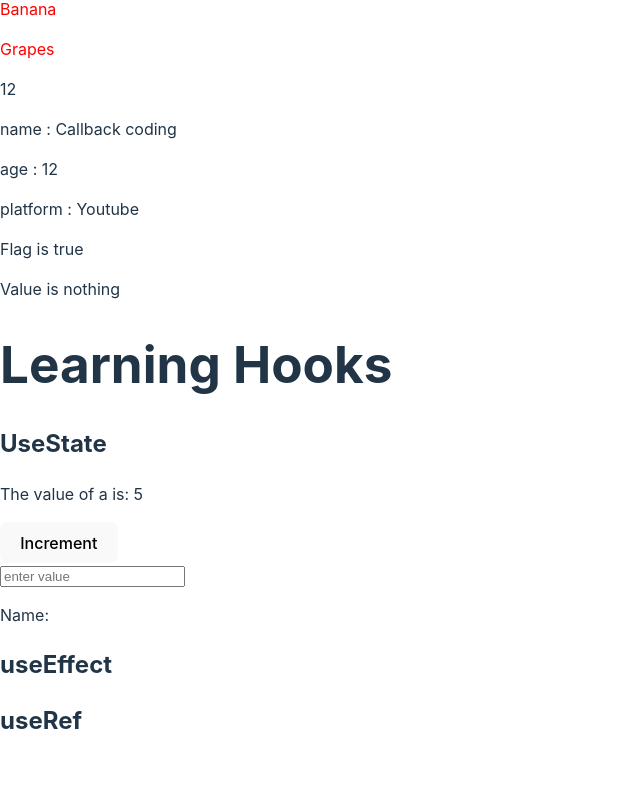
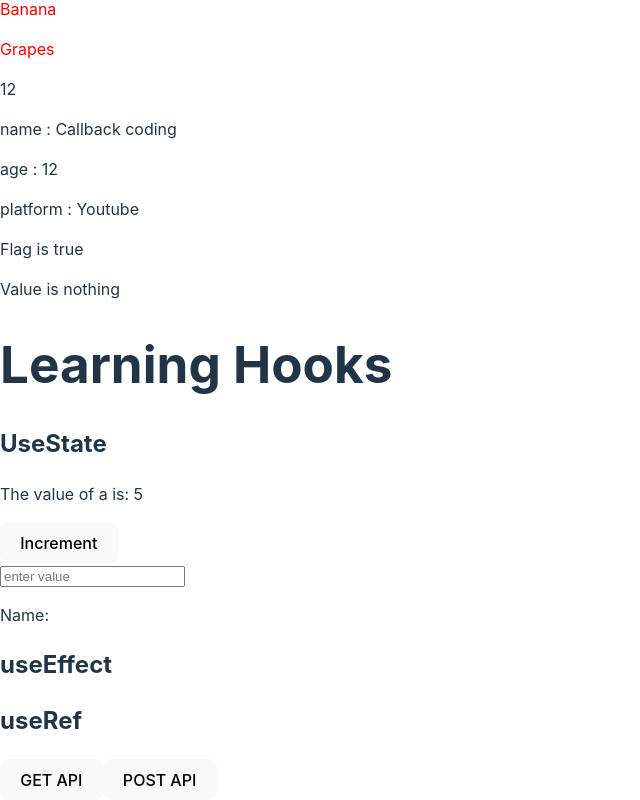
Before and after one commit to callbackcoding/10-days-of-learning-React-JS, a React (Vite) app: page / in a window 1280 px wide. Shown: the part 1681-2481 px from the top of the page, without its empty margins (0-640 px from the left). Before the commit the page ends 2440 px from the top, so only its background shows below. Built offline with nearby package versions, Linux system fonts and the light colour scheme.

Commit message:
Video 8 (API Handling)

```diff
--- a/src/App.jsx
+++ b/src/App.jsx
@@ -1,3 +1,4 @@
+import Api from "./Components/Api";
 import Comp2 from "./Components/Comp2";
 import Hooks from "./Components/Hooks";
 import JavascriptComp from "./Components/JavascriptComp";
@@ -30,6 +31,7 @@ function App() {
       <br />
       <JavascriptComp />
       <Hooks />
+      <Api/>
     </>
   );
 }
--- /dev/null
+++ b/src/Components/Api.jsx
@@ -0,0 +1,52 @@
+import React, { useState } from "react";
+
+const Api = () => {
+  let [data, setData] = useState([]);
+  const getApi = () => {
+    console.log("Get api called!");
+    fetch("https://dummyjson.com/products")
+      .then((res) => res.json())
+      .then((a) => {
+        setData(a.products);
+      });
+  };
+
+  const postApi = () => {
+    console.log("Post api called!");
+    fetch("https://dummyjson.com/products/add", {
+      method: "POST",
+      headers: { "Content-Type": "application/json" },
+      body: JSON.stringify({
+        title: "BMW Pencil",
+        price: 1200,
+        desc: "This is desc",
+      }),
+    })
+      .then((res) => res.json())
+      .then(console.log);
+  };
+
+  return (
+    <div>
+      <button
+        onClick={() => {
+          getApi();
+        }}
+      >
+        GET API
+      </button>
+      <button
+        onClick={() => {
+          postApi();
+        }}
+      >
+        POST API
+      </button>
+      {data.map((item, index) => {
+        return <p key={index}>{item.title}</p>;
+      })}
+    </div>
+  );
+};
+
+export default Api;
```
